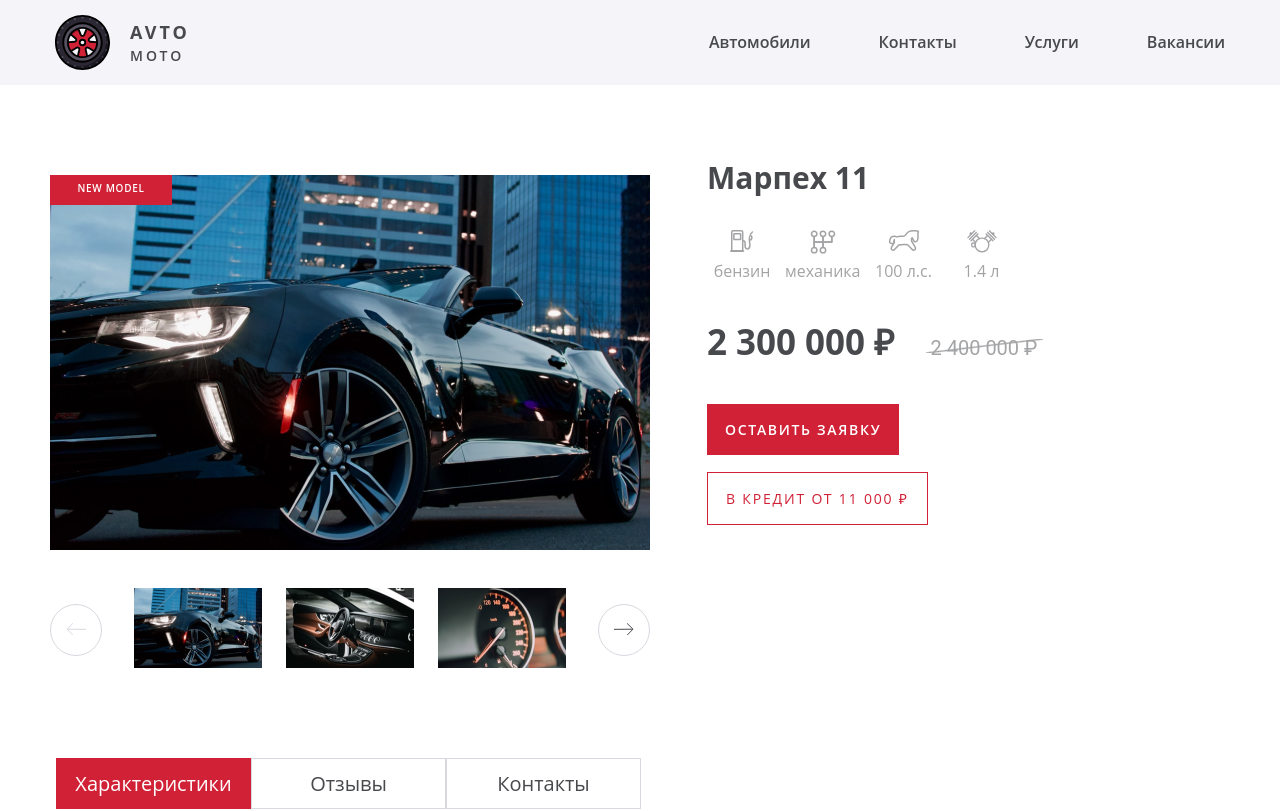
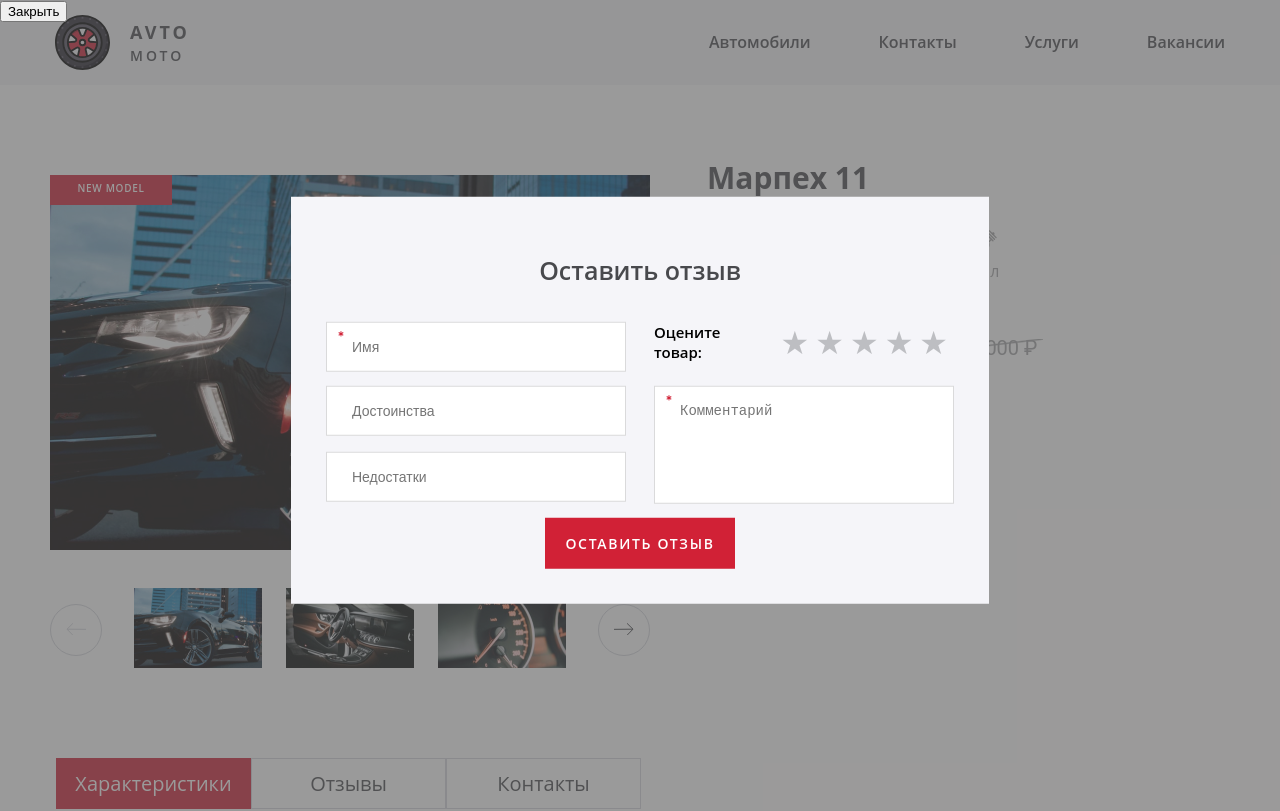
Before and after one commit to alianta/Khrustaleva_avto-moto, a React (Create React App) app in the folder project/: page / in a window 1280 px wide. Shown: the top 811 px of the page. Built offline with nearby package versions, Linux system fonts and the light colour scheme.

Commit message:
разметка и стилизация формы добавления отзыва

```diff
--- a/project/src/assets/scss/global.scss
+++ b/project/src/assets/scss/global.scss
@@ -3,8 +3,11 @@ $second-font-family: "Roboto", "Arial", sans-serif;
 
 $color-gray-1: #F5F5F9;
 $color-gray-2: #48494D;
+$color-gray-2-opacity-20: rgba(72, 73, 77, 0.2);
 $color-gray-3: #D7D9DF;
 $color-gray-4: #A3A4A6;
+$color-gray-5: rgba(88, 87, 87, 0.6);
+$color-gray-6: #BDBEC2;
 $color-red-1: #D12136;
 $color-red-2: #FF0000;
 $color-white-1: #FFFFFF;
--- /dev/null
+++ b/project/src/components/add-review/add-review.jsx
@@ -0,0 +1,60 @@
+import React from 'react';
+
+const RATING_STAR_COUNT = 5;
+
+function AddReview() {
+  return (
+    <div className="pop-up">
+      <button className="pop-up__close-button"type="button">Закрыть</button>
+      <form id="add-review-form" className="review-form" action="https://echo.htmlacademy.ru/" method="get">
+        <h2 className="review-form__title">Оставить отзыв</h2>
+        <div className="review-form__field required">
+          <label className="review-form__label visually-hidden" htmlFor="review-form__name">Имя</label>
+          <input id="review-form__name" className="review-form__input" type="text" name="name" placeholder="Имя"/>
+        </div>
+        <div className="review-form__field">
+          <label className="review-form__label visually-hidden" htmlFor="review-form__pros">Достоинства</label>
+          <input id="review-form__pros" className="review-form__input" type="text" name="pros" placeholder="Достоинства"/>
+        </div>
+        <div className="review-form__field">
+          <label className="review-form__label visually-hidden" htmlFor="review-form__cons">Недостатки</label>
+          <input id="review-form__cons" className="review-form__input" type="text" name="cons" placeholder="Недостатки"/>
+        </div>
+        <div className="review-form__field">
+          <span className="review-form__label">Оцените товар:</span>
+          <div className="rating">
+            {
+              Array.from({length: RATING_STAR_COUNT}).map((_, id) => {
+                const keyValue = `star-${id}`;
+                const currentId = RATING_STAR_COUNT-id;
+                return (
+                  <React.Fragment key={keyValue}>
+                    <input
+                      className="rating__input"
+                      id={`star-${currentId}`}
+                      type="radio"
+                      name="rating"
+                      value={`${currentId}`}
+                      onChange={({target}) => {
+                        /*setRating(target.value);
+                        setSubmitButtonDisabled(getSubmitButtonStatus(target.value, review.length));*/
+                      }}
+                    />
+                    <label className="rating__label" htmlFor={`star-${currentId}`}>Rating ${currentId}</label>
+                  </React.Fragment>
+                );
+              })
+            }
+          </div>
+        </div>
+        <div className="review-form__field  review-form__field--last required">
+          <label className="review-form__label visually-hidden" htmlFor="review-form__comment">Комментарий</label>
+          <textarea id="review-form__comment" className="review-form__comment"  name="comment" placeholder="Комментарий"></textarea>
+        </div>
+        <button className="review-form__submit" type="submit">Оставить отзыв</button>
+      </form>
+    </div>
+  );
+}
+
+export default AddReview;
--- /dev/null
+++ b/project/src/components/add-review/add-review.scss
@@ -0,0 +1,138 @@
+.review-form {
+  display: grid;
+  max-width: 698px;
+  align-items: flex-start;
+  grid-auto-flow: column;
+  grid-template-columns: 1fr 1fr;
+  grid-column-gap: 28px;
+  grid-template-rows: repeat(5, min-content);
+  grid-row-gap: 14px;
+  box-sizing: border-box;
+  position: fixed;
+  top: 50%;
+  left: 50%;
+  transform: translate(-50%,-50%);
+	background-color: $color-gray-1;
+	padding: 35px;
+	margin: 0 auto;
+}
+
+.review-form__title {
+  grid-column: 1 / -1;
+  text-align: center;
+	font-weight: 600;
+	font-size: 25px;
+	line-height: 34px;
+	color: $color-gray-2;
+}
+
+.review-form__field {
+  display: flex;
+  align-items: center;
+
+  &--last{
+    grid-row: -2 / -4;
+  }
+}
+
+.review-form__input {
+	box-sizing: border-box;
+	width: 300px;
+	height: 50px;
+	padding: 15px 25px;
+	border: 1px solid $color-gray-2-opacity-20;
+	font-weight: normal;
+	font-size: 14px;
+	line-height: 19px;
+	color: $color-gray-2;
+}
+
+.review-form__label {
+  font-style: normal;
+  font-weight: 600;
+  font-size: 15px;
+  line-height: 20px;
+  color: $color-black-1;
+}
+
+.review-form__comment {
+  box-sizing: border-box;
+	width: 300px;
+	height: 118px;
+  padding: 15px 25px;
+	font-weight: normal;
+	font-size: 14px;
+	line-height: 19px;
+	color: $color-gray-2;
+	border: 1px solid $color-gray-2-opacity-20;
+	resize: none;
+}
+
+.review-form__submit {
+  grid-column: 1 / -1;
+  grid-row: -1 / -2;
+  justify-self: center;
+}
+
+.required {
+  position: relative;
+
+  &::before {
+    position: absolute;
+    content: '';
+    width: 6px;
+    height: 6px;
+    top: 9px;
+    left: 12px;
+    background-image: url('../../assets/img/icons/star.svg');
+  }
+}
+
+.review-form__submit {
+  min-width: 190px;
+  padding: 16px 20px;
+  font-family: $main-font-family;
+  font-weight: 600;
+  font-size: 14px;
+  line-height: 19px;
+  letter-spacing: 0.12em;
+  text-transform: uppercase;
+  color: $color-white-1;
+  background-color: $color-red-1;
+  border: none;
+}
+
+.rating {
+  display: flex;
+  margin-left: 14px;
+}
+.rating__input {
+  display: none;
+}
+
+.rating__label {
+  font-size: 0;
+  line-height: 0;
+  display: block;
+  padding-right: 6px;
+  cursor: pointer;
+
+  &:first-child {
+    padding-right: 0;
+  }
+
+  &::after {
+    content: '★';
+    display: block;
+    font-size: 32px;
+    line-height: 36px;
+    color: $color-gray-6;
+  }
+}
+
+.pop-up {
+  position: absolute;
+  width: 100%;
+  height: 100%;
+  background-color: $color-gray-5;
+}
--- a/project/src/components/app/app.scss
+++ b/project/src/components/app/app.scss
@@ -8,6 +8,7 @@
 @import '../reviews/reviews.scss';
 @import '../contacts//contacts.scss';
 @import '../footer/footer.scss';
+@import '../add-review/add-review.scss';
 
 .page, .page__body {
   height: 100%;
@@ -19,6 +20,7 @@
 }
 
 .root{
+  position: relative;
   display: grid;
   grid-template-rows: min-content 1fr min-content;
 }
--- a/project/src/components/site-page/site-page.jsx
+++ b/project/src/components/site-page/site-page.jsx
@@ -3,6 +3,7 @@ import Logo from '../logo/logo';
 import MainNavigation from '../main-navigation/main-navigation';
 import AutoCard from '../auto-card/auto-card';
 import Footer from '../footer/footer';
+import AddReview from '../add-review/add-review';
 
 function SitePage() {
   return (
@@ -19,6 +20,7 @@ function SitePage() {
       <div className="wrapper">
         <Footer/>
       </div>
+      <AddReview/>
     </>
   );
 }
```
